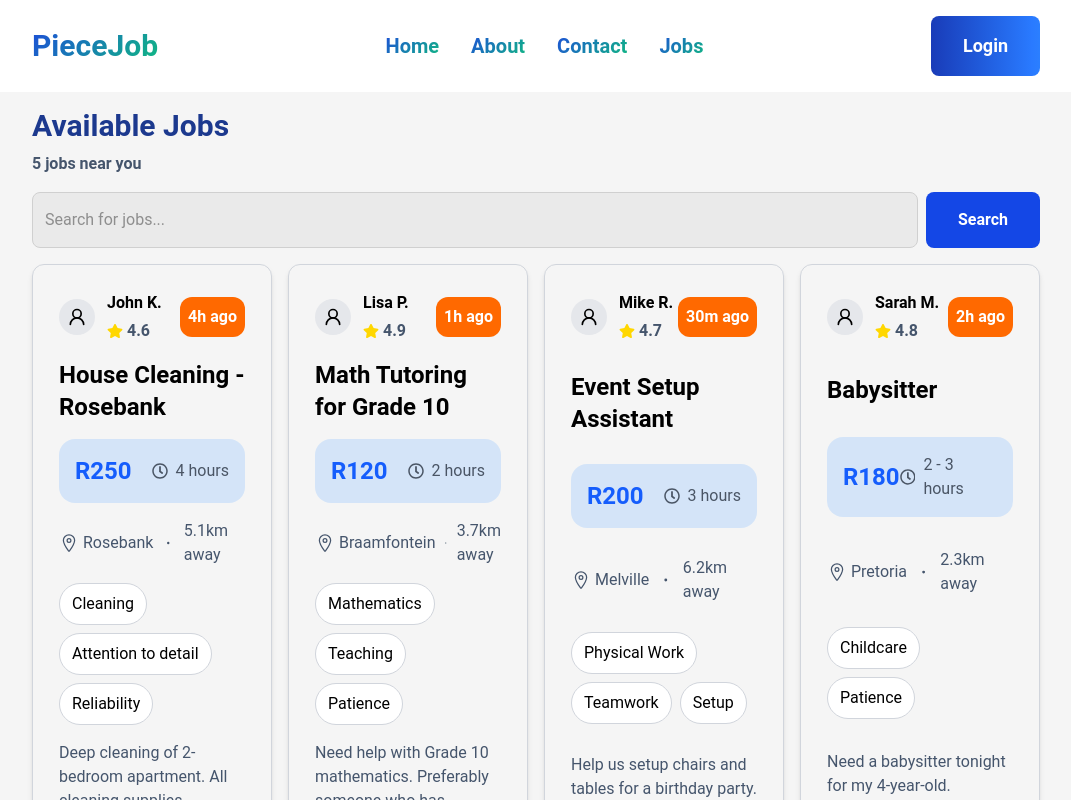
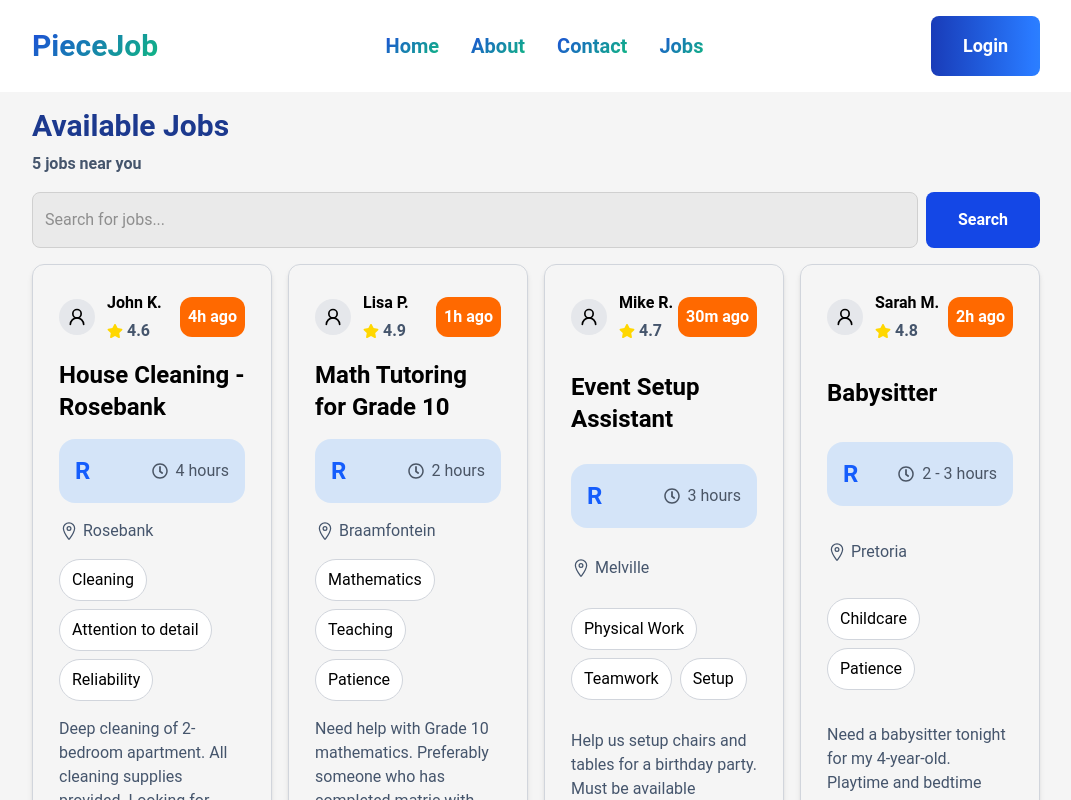
Before and after one commit to Kaydev-cmd/piece-job, a Next.js app in the folder frontend/: page /search in a window 1280 px wide. Shown: the top 800 px of the page, without its empty margins (104-1175 px from the left). Built offline with nearby package versions, Linux system fonts and the light colour scheme.

Commit message:
refactor: rename pay to payRate and remove distance prop

```diff
--- a/frontend/components/common/JobFeedCard.tsx
+++ b/frontend/components/common/JobFeedCard.tsx
@@ -14,10 +14,9 @@ const JobFeedCard: React.FC<JobFeedCardProps> = ({
   timePosted,
   rating,
   jobTitle,
-  price,
+  payRate,
   duration,
   location,
-  distance,
   skills,
   description,
   onApply,
@@ -68,7 +67,7 @@ const JobFeedCard: React.FC<JobFeedCardProps> = ({
         className="bg-blue-400/20 flex justify-between items-center rounded-2xl"
         style={{ padding: "16px 16px" }}
       >
-        <h3 className="text-blue-600 font-bold text-2xl">R{price}</h3>
+        <h3 className="text-blue-600 font-bold text-2xl">R{payRate}</h3>
         <p className="text-gray-600 flex items-center gap-2">
           <FaRegClock size={16} />
           {duration}
@@ -76,13 +75,9 @@ const JobFeedCard: React.FC<JobFeedCardProps> = ({
       </div>
 
       {/* Location and distance */}
-      <div className="flex items-center gap-2 text-slate-600">
-        <div className="flex items-center gap-1">
-          <IoLocationOutline size={20} />
-          <p>{location}</p>
-        </div>
-        <LuDot size={20} />
-        <p>{distance}</p>
+      <div className="flex items-center gap-1 text-slate-600">
+        <IoLocationOutline size={20} />
+        <p>{location}</p>
       </div>
 
       {/* Skills */}
```
